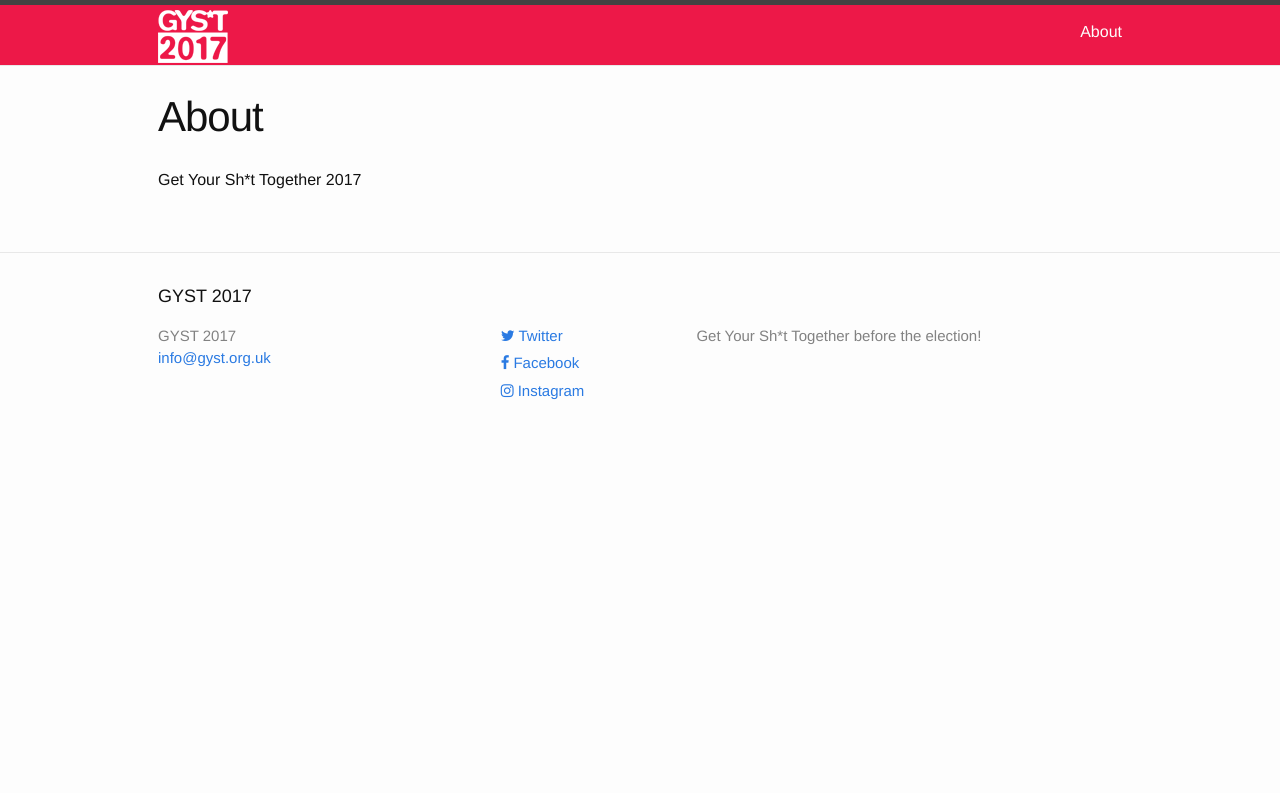
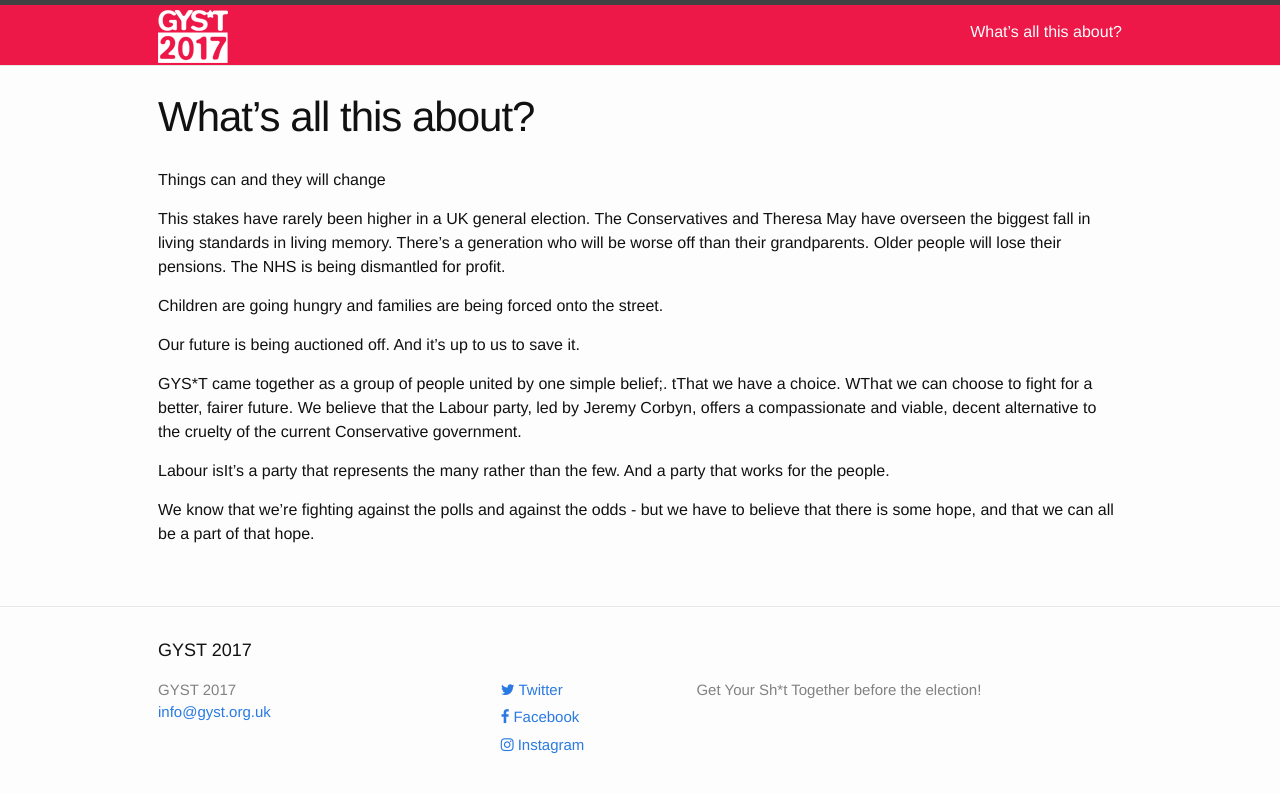
Before and after one commit to JustinWingChungHui/gyst, a Jekyll site: the page built from about.md, in a window 1280 px wide. Shown: the top 793 px of the page. Built offline with Jekyll 4.4.1, drawn with Linux system fonts in a browser that asks for light colours; nearby versions of some CDN libraries.

Commit message:
Added text to about page

```diff
--- a/about.md
+++ b/about.md
@@ -1,7 +1,20 @@
 ---
 layout: page
-title: About
+title: What’s all this about?
 permalink: /about/
 ---
 
-Get Your Sh*t Together 2017
+
+Things can and they will change
+
+This stakes have rarely been higher in a UK general election. The Conservatives and Theresa May have overseen the biggest fall in living standards in living memory. There's a generation who will be worse off than their grandparents. Older people will lose their pensions. The NHS is being dismantled for profit.
+
+Children are going hungry and families are being forced onto the street.
+
+Our future is being auctioned off. And it’s up to us to save it.
+
+GYS*T came together as a group of people united by one simple belief;. tThat we have a choice. WThat we can choose to fight for a better, fairer future. We believe that the Labour party, led by Jeremy Corbyn, offers a compassionate and viable, decent alternative to the cruelty of the current Conservative government.
+
+Labour isIt's a party that represents the many rather than the few. And a party that works for the people.
+
+We know that we're fighting against the polls and against the odds - but we have to believe that there is some hope, and that we can all be a part of that hope.
```
